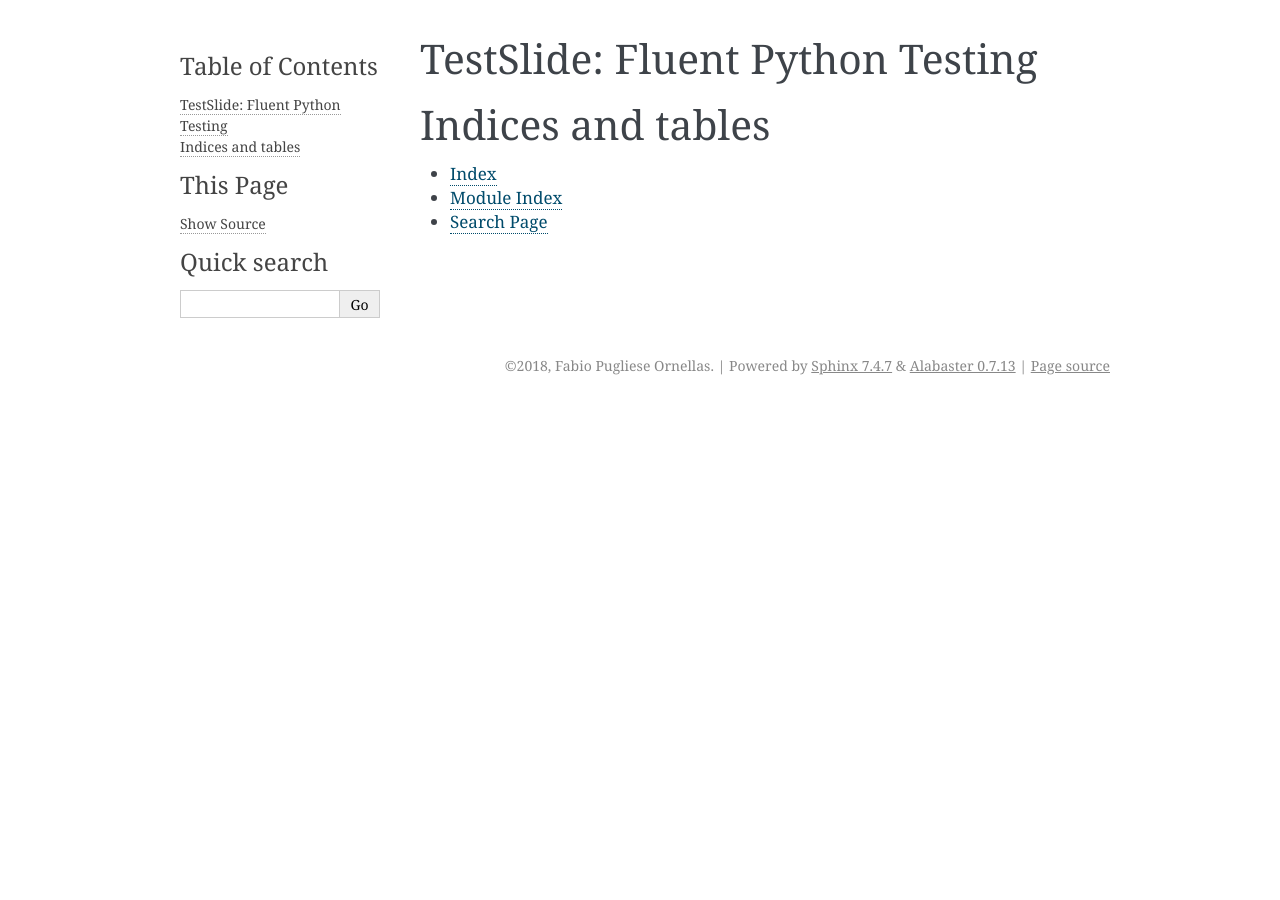
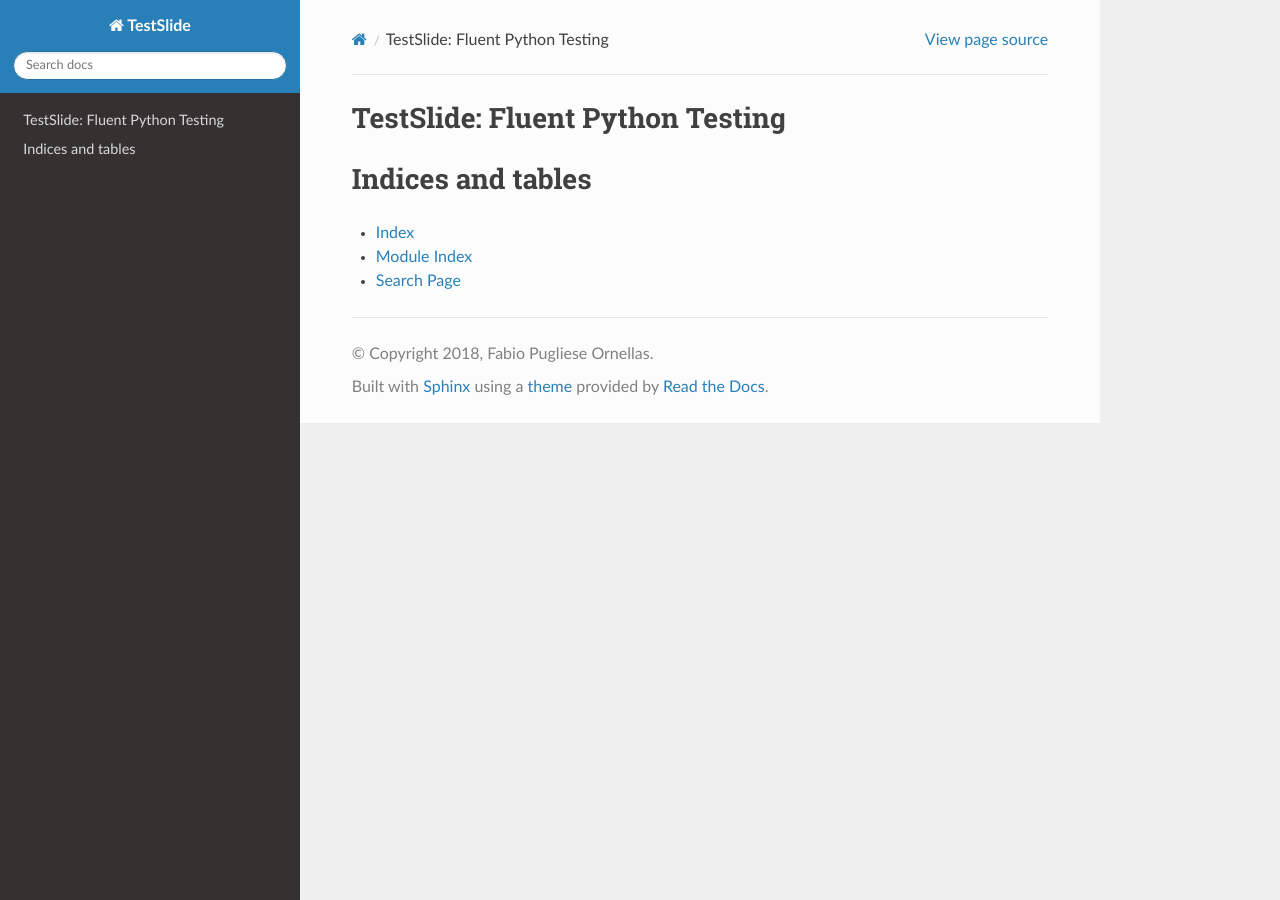
Before and after one commit to facebook/TestSlide, a Sphinx documentation site: the page built from docs/index.rst, in a window 1280 px wide. Built offline with Sphinx 7.4.7 and the Read the Docs theme 2.0.0, drawn with Linux system fonts in a browser that asks for light colours.

Commit message:
Change theme to sphinx_rtd_theme

```diff
--- a/docs/conf.py
+++ b/docs/conf.py
@@ -79,7 +79,7 @@
 # The theme to use for HTML and HTML Help pages.  See the documentation for
 # a list of builtin themes.
 #
-html_theme = 'alabaster'
+html_theme = 'sphinx_rtd_theme'
 
 # Theme options are theme-specific and customize the look and feel of a theme
 # further.  For a list of options available for each theme, see the
--- a/setup.py
+++ b/setup.py
@@ -21,9 +21,12 @@
         "six",
         'typing;python_version<"3"',
         'mock;python_version<"3"',
+    ],
+    extra_require = [
         'black;python_version>"2"',
         "sphinx",
         "sphinx-autobuild",
+        "sphinx_rtd_theme",
     ],
     classifiers=[
         "Development Status :: 5 - Production/Stable",
```
